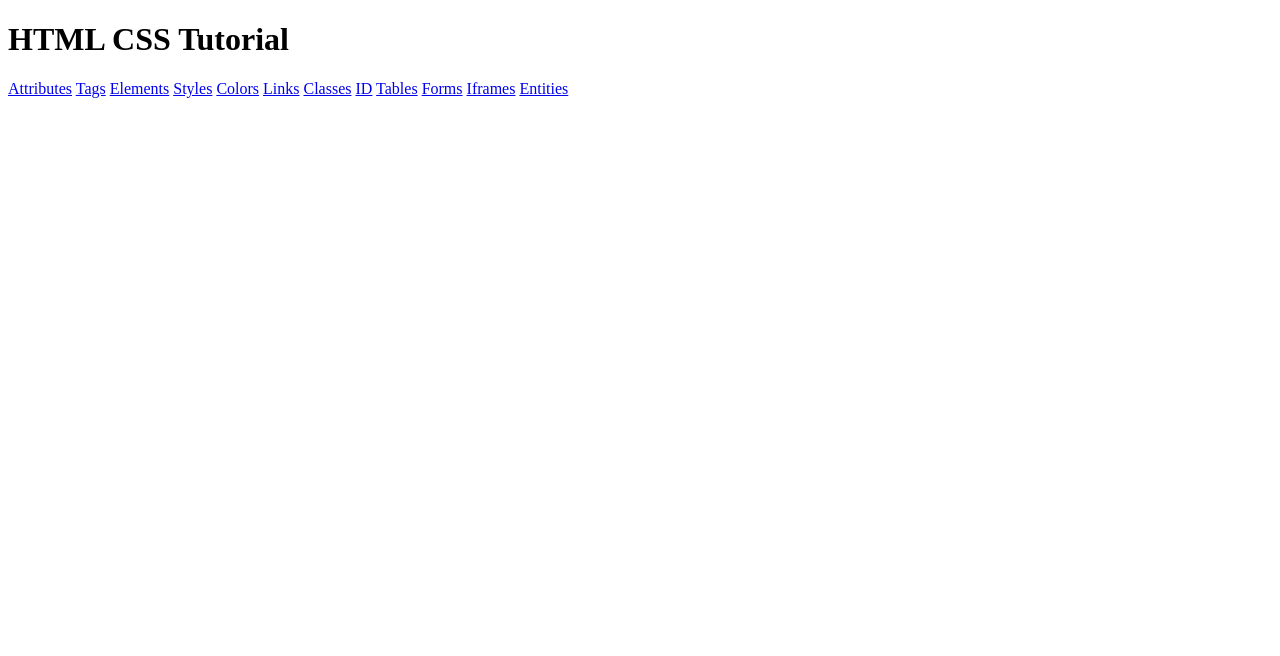
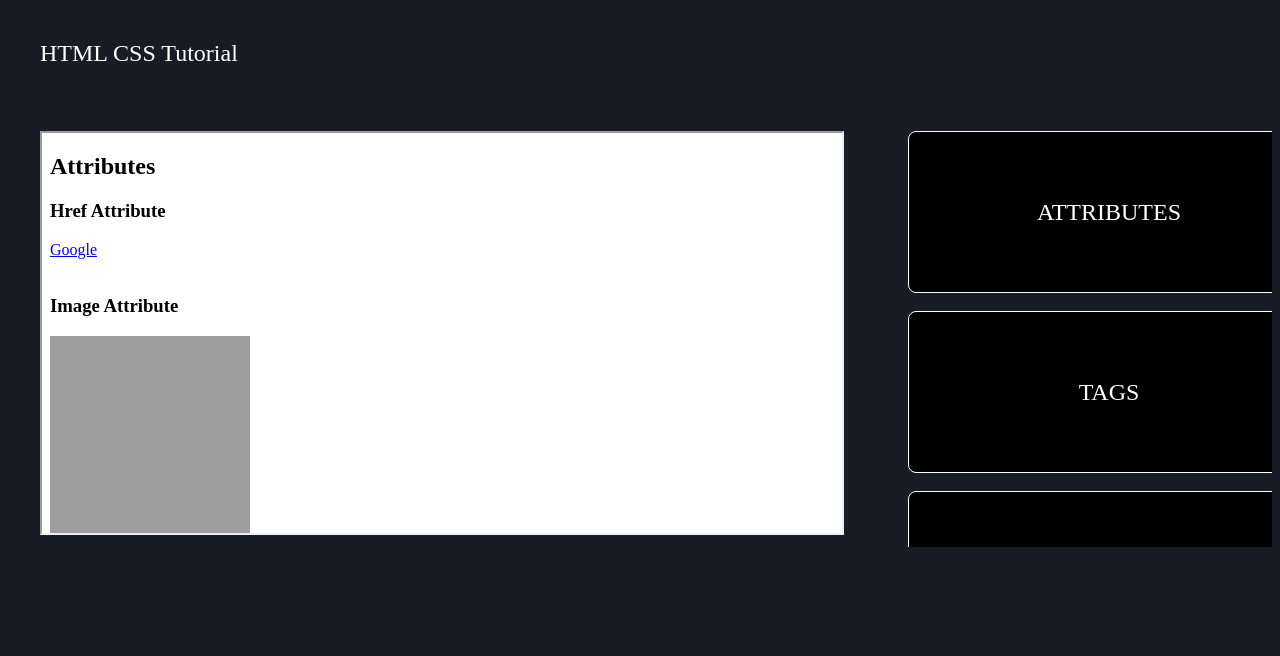
Before and after one commit to Jeeva-RM/HTML-CSS-Tutorial, a plain HTML site: page index.html in a window 1280 px wide. Drawn offline with Linux system fonts and the light colour scheme.

Commit message:
Interface update

```diff
--- a/index.html
+++ b/index.html
@@ -1,23 +1,24 @@
 <!DOCTYPE html>
-<html>
+<html lang="en">
+<head>
+    <link rel="stylesheet" href="styles.css">
+</head>
 <body>
+    <div class="header">
+        <a href="index.html">HTML CSS Tutorial</a>
+    </div>
 
-<h1>HTML CSS Tutorial</h1>
+    <div class="flexbox">
+        <div class="output">
+            <iframe id="iframe" src="attributes.html" class="iframe" width="800rem" height="400rem"></iframe>
+        </div>
+        <div class="topics">
+            <div class="topic1" onclick="document.getElementById('iframe').src = 'attributes.html';">ATTRIBUTES</div><br>
+            <div class="topic2" onclick="document.getElementById('iframe').src = 'tags.html';">TAGS</div><br>
+            <div class="topic3" onclick="document.getElementById('iframe').src = 'classes.html';">CLASSES</div>
 
-<a href="attributes.html">Attributes</a>
-<a href="tags.html">Tags</a>
-<a href="elements.html">Elements</a>
-<a href="styles.html">Styles</a>
-<a href="colors.html">Colors</a>
-<a href="links.html">Links</a>
-<a href="classes.html">Classes</a>
-<a href="id.html">ID</a>
-<a href="tables.html">Tables</a>
-<a href="forms.html">Forms</a>
-<a href="iframes.html">Iframes</a>
-<a href="entities.html">Entities</a>
-
-
+        </div>
+    </div>
 
 </body>
 </html>
--- /dev/null
+++ b/styles.css
@@ -0,0 +1,106 @@
+body{
+    background-color: #191C24;
+}
+
+.header a{
+    color: white;
+    text-decoration: none;
+    font-size: x-large;
+
+}
+
+.header{
+    padding: 2rem 2rem;
+    overflow: hidden;
+}
+
+.header a:hover{
+    color: darkred;
+}
+
+.flexbox{
+    display: flex;
+}
+
+.topics{
+    padding: 2rem 2rem;
+    height: 24rem;
+    overflow: auto;
+
+}
+
+.topic1{
+    border: 1px solid white;
+    background-color: black;
+    border-radius: 8px;
+    width: 25rem;
+    height: 10rem;
+    color: white;
+    text-align: center;
+    text-align: center;
+    vertical-align: middle;
+    line-height: 10rem;
+    font-size: x-large;
+}
+
+.topic1:hover{
+    border-color: red;
+    color: red;
+}
+
+.topic2{
+    border: 1px solid white;
+    background-color: black;
+    border-radius: 8px;
+    width: 25rem;
+    height: 10rem;
+    color: white;
+    text-align: center;
+    vertical-align: middle;
+    line-height: 10rem;
+    font-size: x-large;
+}
+
+.topic2:hover{
+    border-color: red;
+    color: red;
+}
+
+.topic3{
+    border: 1px solid white;
+    background-color: black;
+    border-radius: 8px;
+    width: 25rem;
+    height: 10rem;
+    color: white;
+    text-align: center;
+    vertical-align: middle;
+    line-height: 10rem;
+    font-size: x-large;
+}
+
+.topic3:hover{
+    border-color: red;
+    color: red;
+}
+
+.output{
+    padding: 2rem 2rem;
+}
+
+.iframe{
+    background-color: white;
+}
+
+::-webkit-scrollbar{
+    width: 5px;
+    height: 5px;
+}
+
+::-webkit-scrollbar-thumb{
+    background-color: white;
+}
+
+::-webkit-resizer{
+    visibility: hidden;
+}
```
Also changed, not shown: sample.html (added, +23 -0 lines).
